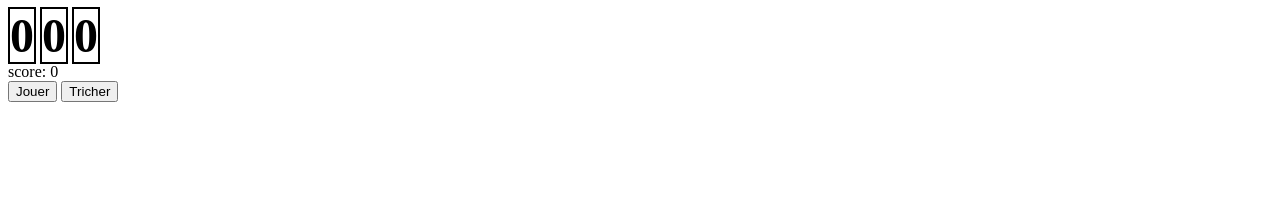
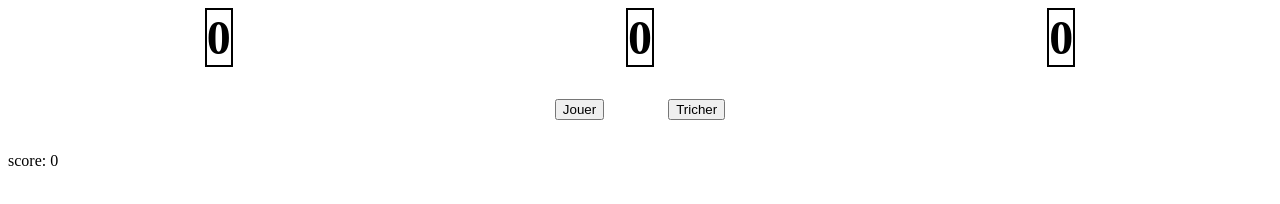
Before and after one commit to OllmannRobin/LuckySeven, a plain HTML site: page index.html in a window 1280 px wide. Drawn offline with nearby package versions, Linux system fonts and the light colour scheme.

Commit message:
second commit with all basic working

```diff
--- a/index.html
+++ b/index.html
@@ -4,17 +4,23 @@
   <meta charset="UTF-8">
   <meta name="viewport" content="width=device-width, initial-scale=1.0">
   <title>Document</title>
+  <link rel="stylesheet" href="./vues/vjmLuckyseven.css" type="text/css">
   <link rel="stylesheet" href="./vues/vjcNombre.css" type="text/css">
   <script src="https://cdn.jsdelivr.net/npm/vue/dist/vue.js"></script>
 </head>
 <body>
-  <div id="app" v-bind:class="{chanceux :this.mPartieEstGagnee} ">
-    <vjc-nombre v-bind:m-tirage-indicateur="mTirageIndicateur" v-bind:m-mode-triche="mModeTriche" v-on:on-gagnant="regarderSiGagnant"></vjc-nombre>
-    <vjc-nombre v-bind:m-tirage-indicateur="mTirageIndicateur" v-bind:m-mode-triche="mModeTriche" v-on:on-gagnant="regarderSiGagnant"></vjc-nombre>
-    <vjc-nombre v-bind:m-tirage-indicateur="mTirageIndicateur" v-bind:m-mode-triche="mModeTriche" v-on:on-gagnant="regarderSiGagnant"></vjc-nombre>
-    <div>score: {{this.mScore}}</div>
-    <button v-on:click="jouer(false)">Jouer</button>
-    <button v-on:click="jouer(true)">Tricher</button>
+  <div id="app">
+    <div class="nombres-conteneur" v-bind:class="{chanceux :this.mPartieEstGagnee}" >
+      <vjc-nombre v-bind:m-tirage-indicateur="mTirageIndicateur" v-bind:m-mode-triche="mModeTriche" v-on:on-gagnant="regarderSiGagnant"></vjc-nombre>
+      <vjc-nombre v-bind:m-tirage-indicateur="mTirageIndicateur" v-bind:m-mode-triche="mModeTriche" v-on:on-gagnant="regarderSiGagnant"></vjc-nombre>
+      <vjc-nombre v-bind:m-tirage-indicateur="mTirageIndicateur" v-bind:m-mode-triche="mModeTriche" v-on:on-gagnant="regarderSiGagnant"></vjc-nombre>
+    </div>
+
+      <div class="button-conteneur">
+        <button class="button-play" v-on:click="jouer(false)">Jouer</button>
+        <button class="button-play" v-on:click="jouer(true)">Tricher</button>
+      </div>
+      <div>score: {{this.mScore}}</div>
 
   </div>
   <footer>
--- a/vues/vjcNombre.css
+++ b/vues/vjcNombre.css
@@ -6,6 +6,3 @@
 .victoire {
   background-color: yellow;
 }
-.chanceux > span {
-  background-color: green;
-}
--- a/vues/vjcNombre.js
+++ b/vues/vjcNombre.js
@@ -10,7 +10,7 @@ Vue.component('vjcNombre', {
     }
   },
 
-  template:'<span v-bind:class="{victoire :this.mNombreEstVictorieux, nombre:true} ">{{this.mValeurDuNombre}}</span>',
+  template:'<div v-bind:class="{victoire :this.mNombreEstVictorieux, nombre:true} ">{{this.mValeurDuNombre}}</div>',
   methods:{
     tirerNombre(){
       this.mModeTriche ? this.mValeurDuNombre = this.mCibleQuiDoitEtreAtteindre : this.mValeurDuNombre = Math.floor(Math.random()*Math.floor(this.mValeurMaximaleNombre));
@@ -20,8 +20,9 @@ Vue.component('vjcNombre', {
       this.mValeurDuNombre === this.mCibleQuiDoitEtreAtteindre ? ( this.mNombreEstVictorieux = true, this.$emit('on-gagnant', true)) : this.mNombreEstVictorieux = false }
   },
   watch:{
-    mTirageIndicateur: function(){
+
+    /* mTirageIndicateur: function(){
       this.tirerNombre();
-    }
+    } */
   },
 })
--- a/vues/vjmLuckySeven.js
+++ b/vues/vjmLuckySeven.js
@@ -10,11 +10,13 @@
         mScore: 0
 
       },
+      // TODO GESTION DES ERREURS AVEC TRY CATCH
       methods:{
         initialiserPartie(){
-          this.mPartieEstGagnee = false, this.mCompteur=0
+          this.mPartieEstGagnee = false;
+          this.mCompteur=0
           },
-        jouer(pTriche= false){
+        jouer(pTriche = false){
           this.initialiserPartie();
           pTriche ? this.mModeTriche = true : this.mModeTriche = false;
           this.mTirageIndicateur = !this.mTirageIndicateur;
--- /dev/null
+++ b/vues/vjmLuckyseven.css
@@ -0,0 +1,14 @@
+.chanceux > div.nombre {
+  background-color: green;
+}
+.nombres-conteneur {
+  display: flex;
+  justify-content: space-around;
+}
+.button-conteneur {
+  display: flex;
+  justify-content: center;
+}
+.button-play {
+  margin: 2rem;
+}
```
